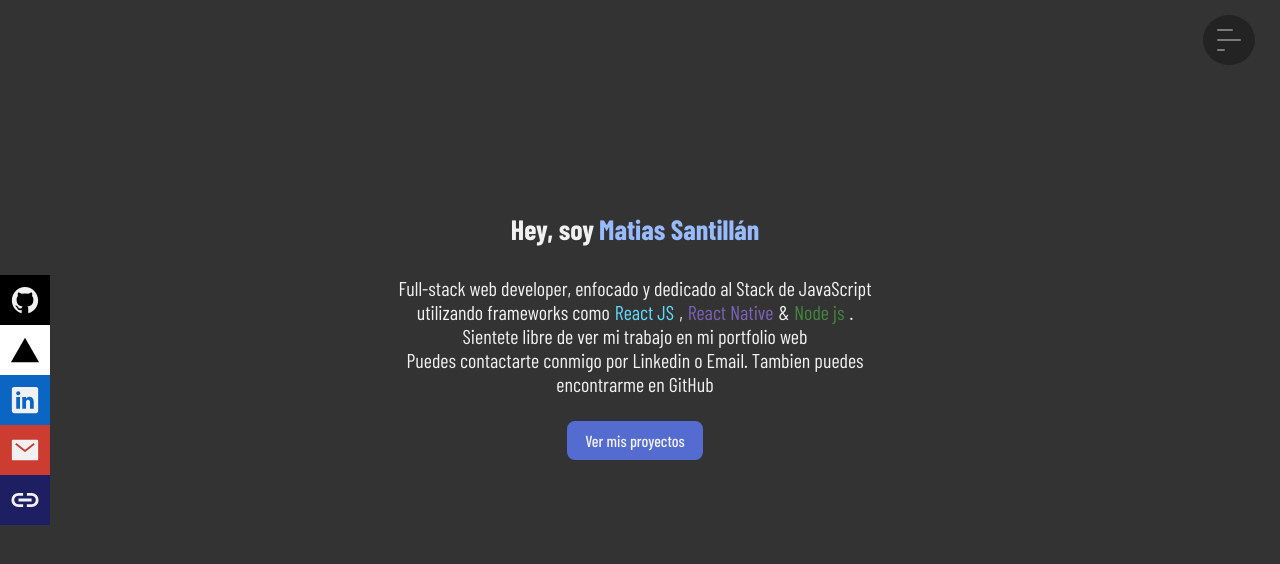
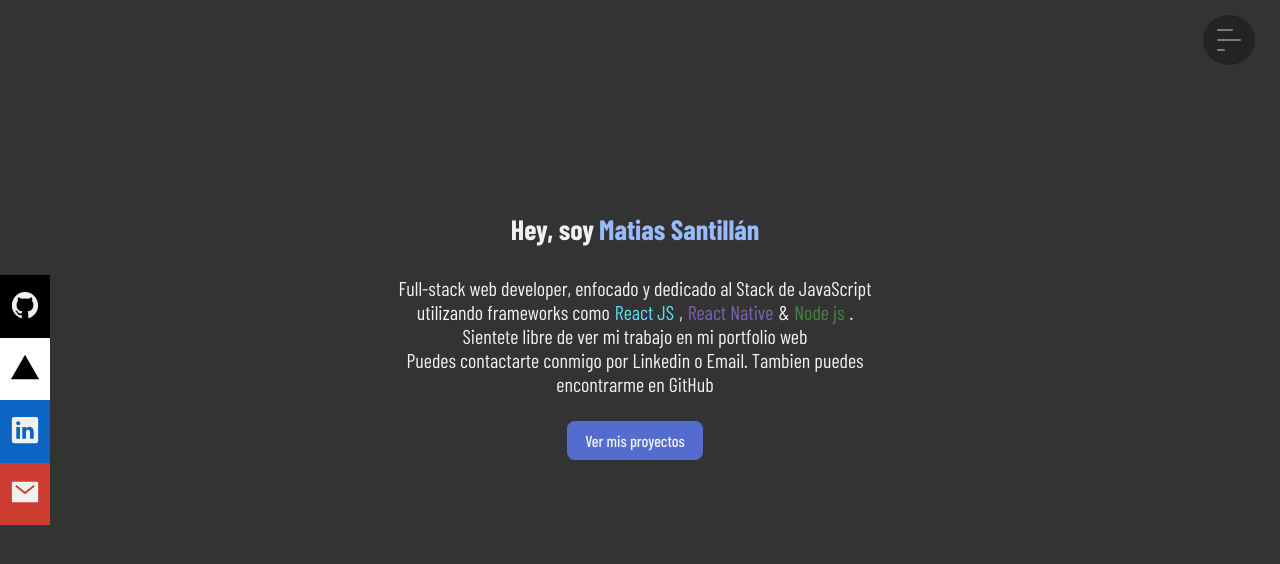
Before and after one commit to Matisantillan11/Portfolio, a React (Create React App) app: page / in a window 1280 px wide. Shown: the top 564 px of the page. Built offline with nearby package versions, Linux system fonts and the light colour scheme; a web font is replaced by a local one.

Commit message:
adding animations & icons to project card, changing style on navbar and adding links to contact media icons

```diff
--- a/src/assets/styles/components/ContactMedia.css
+++ b/src/assets/styles/components/ContactMedia.css
@@ -10,3 +10,7 @@
 	width: 30px;
 	height: 30px;
 }
+
+.contact_media--container a {
+	color: #f1f1f1;
+}
--- a/src/assets/styles/components/LinkExternal.css
+++ b/src/assets/styles/components/LinkExternal.css
@@ -25,7 +25,7 @@
 
 .link-decoration::before,
 .link-decoration::after {
-  content: "";
+	content: '';
 	width: 100%;
 	height: 2px;
 	position: absolute;
@@ -48,17 +48,19 @@
 .icon-change {
 	display: grid;
 	width: 25px;
+	height: 30px;
 	margin-left: 10px;
 	grid-template-columns: repeat(2, 1fr);
 	column-gap: 20px;
 	overflow-x: hidden;
 }
 
-.icon-change img {
+.icon-change svg {
 	width: 20px;
 	transform: translateX(-40px);
 	transition: transform 300ms ease-out;
 }
+
 .arrow {
 	fill: white;
 	stroke: white;
@@ -69,8 +71,12 @@
 	transform-origin: left;
 }
 
-.link:hover img {
+.link:hover svg {
 	transform: translateX(0);
+}
+
+.link:hover svg:first-child {
+	transform: rotate(-45deg);
 }
 
 .link {
--- a/src/assets/styles/containers/Projects.css
+++ b/src/assets/styles/containers/Projects.css
@@ -23,6 +23,7 @@
 
 @media screen and (min-width: 1200px) {
 	.project-page-title {
-    margin: 5% 0 0.5% 0;
+		margin: 2.5% 0 0.5% 0;
+		padding-top: 2.5%;
 	}
 }
--- a/src/components/ContactMedia.jsx
+++ b/src/components/ContactMedia.jsx
@@ -1,13 +1,15 @@
 import React from 'react'
 
 import '../assets/styles/components/ContactMedia.css'
-export const ContactMedia = ({ children, color }) => {
+export const ContactMedia = ({ children, color, externalLink }) => {
 	return (
 		<div
 			className='contact_media--container'
 			style={{ 'background-color': color }}
 		>
-			{children}
+			<a rel='noopener noreferrer' target='_blank' href={externalLink}>
+				{children}
+			</a>
 		</div>
 	)
 }
--- a/src/components/Layout.jsx
+++ b/src/components/Layout.jsx
@@ -1,12 +1,14 @@
 import React from 'react'
 
 import { Navbar } from './Navbar.jsx'
+import { MediaContainer } from '../components/MediaContainer'
 
 export default function Layout({ children }) {
 	return (
 		<>
 			<Navbar />
 			{children}
+			<MediaContainer />
 		</>
 	)
 }
--- a/src/components/LinkExternal.jsx
+++ b/src/components/LinkExternal.jsx
@@ -1,15 +1,20 @@
 import React from 'react'
-import { IoExitOutline } from 'react-icons/io5'
 
 import '../assets/styles/components/LinkExternal.css'
 
-export const LinkExternal = ({ textBtn, link, sourceImage, altImg }) => {
+export const LinkExternal = ({
+	textBtn,
+	link,
+	sourceImage,
+	altImg,
+	children,
+}) => {
 	return (
 		<>
 			<a className='link' rel='noopener noreferrer' target='_blank' href={link}>
 				<span className='link-decoration'> {textBtn} </span>
 				<span className='icon-change'>
-					<IoExitOutline />
+					{children}
 
 					<img src={sourceImage} alt={altImg} />
 				</span>
--- a/src/components/MediaContainer.jsx
+++ b/src/components/MediaContainer.jsx
@@ -11,22 +11,30 @@ export const MediaContainer = () => {
 	return (
 		<>
 			<div className='media__contact-container'>
-				<ContactMedia color='black'>
+				<ContactMedia
+					color='black'
+					externalLink='https://github.com/Matisantillan11'
+				>
 					<IoLogoGithub />
 				</ContactMedia>
-				<ContactMedia color='white'>
+				<ContactMedia
+					color='white'
+					externalLink='https://vercel.com/matisantillan11'
+				>
 					<IoLogoVercel color={'black'} />
 				</ContactMedia>
-				<ContactMedia color='#0a66c2'>
+				<ContactMedia
+					color='#0a66c2'
+					externalLink='https://www.linkedin.com/in/matisantillan11/'
+				>
 					<IoLogoLinkedin />
 				</ContactMedia>
 
-				<ContactMedia color='#CD3C30'>
+				<ContactMedia
+					color='#CD3C30'
+					externalLink='mailto:matias1.santillan@gmail.com'
+				>
 					<IoMailSharp />
-				</ContactMedia>
-
-				<ContactMedia color='#1e1e62'>
-					<IoLinkSharp />
 				</ContactMedia>
 			</div>
 		</>
--- a/src/components/projectCard.jsx
+++ b/src/components/projectCard.jsx
@@ -5,6 +5,9 @@ import 'firebase/firebase-storage'
 //Styles
 import '../assets/styles/components/ProjectCard.css'
 import { LinkExternal } from './LinkExternal'
+import { IoExitOutline } from 'react-icons/io5'
+import { IoLogoGithub } from 'react-icons/io5'
+import { IoContract } from 'react-icons/io5'
 
 export const ProjectCard = ({ name, pic, code, review }) => {
 	const history = useHistory()
@@ -19,12 +22,18 @@ export const ProjectCard = ({ name, pic, code, review }) => {
 				<img className='project_card--img' src={pic} alt={name} />
 				<div className='project_card--container'>
 					<div className='links-container'>
-						<LinkExternal link={code} textBtn='View Code' />
+						<LinkExternal link={code} textBtn='View Code'>
+							<IoExitOutline />
+							<IoLogoGithub />
+						</LinkExternal>
 
-						<LinkExternal link={review} textBtn='Live Preview' />
+						<LinkExternal link={review} textBtn='Live Preview'>
+							<IoExitOutline rotate={'45deg'} />
+							<IoContract />
+						</LinkExternal>
 
 						<p className='link' onClick={searchProject}>
-							<span className='link-decoration'>More</span>
+							<span className='link-decoration'>More...</span>
 						</p>
 					</div>
 				</div>
--- a/src/containers/HomePage.jsx
+++ b/src/containers/HomePage.jsx
@@ -1,10 +1,8 @@
 import React from 'react'
-import { Navbar } from '../components/Navbar'
 
-import Me from '../assets/images/me.png'
+import { Link } from 'react-router-dom'
+
 import '../assets/styles/containers/HomePage.css'
-import { Link } from 'react-router-dom'
-import { MediaContainer } from '../components/MediaContainer'
 
 export const HomePage = () => {
 	return (
@@ -58,7 +56,6 @@ export const HomePage = () => {
 					Ver mis proyectos
 				</Link>
 			</div>
-			<MediaContainer />
 		</div>
 	)
 }
```
Lines whose indentation alone changed are shown as unchanged.
